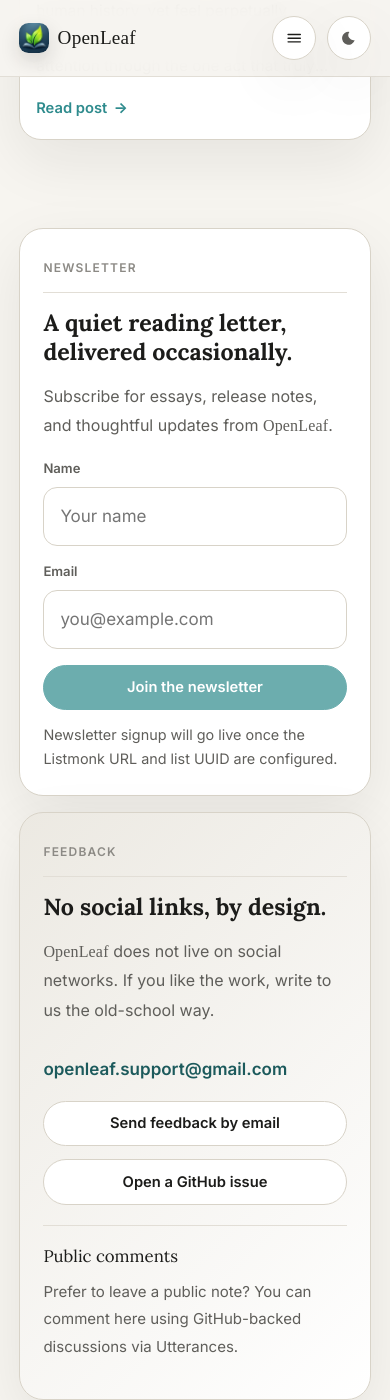
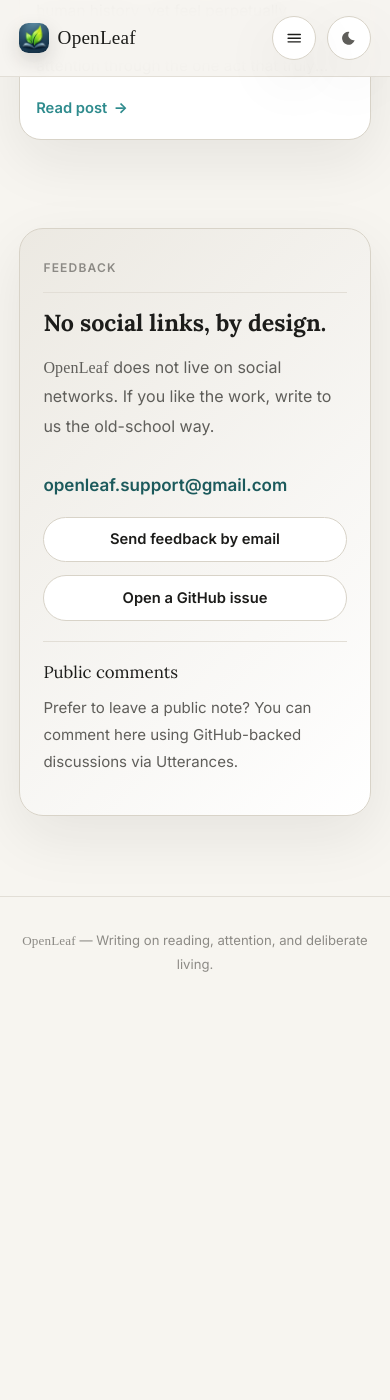
Before and after one commit to openleafsupport/openleafsupport.github.io, a Jekyll site: the page built from index.html, in a window 390 px wide and 1400 px high, scrolled down 6058 px. Built offline with Jekyll 4.4.1, drawn with Linux system fonts in a browser that asks for light colours; comment, search, counter and statistics services are not loaded; after the commit the page ends 7066 px from its top, so only the background shows below that.

Commit message:
layout change

```diff
--- a/_config.yml
+++ b/_config.yml
@@ -23,11 +23,6 @@
   issue_term: pathname
   label: feedback
 
-newsletter:
-  provider: listmonk
-  url: ""
-  list_uuid: ""
-
 defaults:
   - scope:
       path: ""
--- a/_layouts/default.html
+++ b/_layouts/default.html
@@ -150,11 +150,10 @@
     <div class="nav-meta">
       <div class="nav-links nav-links-desktop">
         <a href="{{ '/' | relative_url }}">Home</a>
+        <a href="{{ '/' | relative_url }}#launch">Announcement</a>
         <a href="{{ '/' | relative_url }}#about">About</a>
+        <a href="{{ '/' | relative_url }}#recent-posts">What's New</a>
         <a href="{{ '/' | relative_url }}#categories">Articles</a>
-        <a href="{{ '/' | relative_url }}#recent-posts">What's New</a>
-        <a href="{{ '/' | relative_url }}#launch">Updates</a>
-        <a href="{{ '/' | relative_url }}#newsletter">Newsletter</a>
         <a href="{{ '/' | relative_url }}#feedback">Feedback</a>
       </div>
       <details class="nav-dropdown">
@@ -165,11 +164,10 @@
         </summary>
         <div class="nav-dropdown-panel">
           <a href="{{ '/' | relative_url }}">Home</a>
+          <a href="{{ '/' | relative_url }}#launch">Announcement</a>
           <a href="{{ '/' | relative_url }}#about">About</a>
+          <a href="{{ '/' | relative_url }}#recent-posts">What's New</a>
           <a href="{{ '/' | relative_url }}#categories">Articles</a>
-          <a href="{{ '/' | relative_url }}#recent-posts">What's New</a>
-          <a href="{{ '/' | relative_url }}#launch">Updates</a>
-          <a href="{{ '/' | relative_url }}#newsletter">Newsletter</a>
           <a href="{{ '/' | relative_url }}#feedback">Feedback</a>
         </div>
       </details>
--- a/assets/newsletter.js
+++ /dev/null
@@ -1,66 +0,0 @@
-(function () {
-  var form = document.querySelector('[data-listmonk-form]');
-  if (!form) return;
-
-  var status = form.querySelector('[data-newsletter-status]');
-  var submit = form.querySelector('button[type="submit"]');
-  var url = (form.getAttribute('data-listmonk-url') || '').replace(/\/$/, '');
-  var listUuid = form.getAttribute('data-listmonk-list') || '';
-
-  function setStatus(message) {
-    if (status) status.textContent = message || '';
-  }
-
-  if (!url || !listUuid) {
-    if (submit) {
-      submit.disabled = true;
-      submit.setAttribute('aria-disabled', 'true');
-    }
-    setStatus('Newsletter signup will go live once the Listmonk URL and list UUID are configured.');
-    return;
-  }
-
-  form.addEventListener('submit', async function (event) {
-    event.preventDefault();
-
-    var name = (form.elements.name.value || '').trim();
-    var email = (form.elements.email.value || '').trim();
-
-    if (!email) {
-      setStatus('Please enter your email address.');
-      return;
-    }
-
-    if (submit) {
-      submit.disabled = true;
-      submit.setAttribute('aria-disabled', 'true');
-    }
-    setStatus('Subscribing...');
-
-    try {
-      var response = await fetch(url + '/api/public/subscription', {
-        method: 'POST',
-        headers: { 'Content-Type': 'application/json' },
-        body: JSON.stringify({
-          email: email,
-          name: name,
-          list_uuids: [listUuid]
-        })
-      });
-
-      if (!response.ok) {
-        throw new Error('Subscription failed');
-      }
-
-      form.reset();
-      setStatus('Thanks for subscribing. Please check your inbox for confirmation if double opt-in is enabled.');
-    } catch (error) {
-      setStatus('Subscription could not be completed right now. Please try again later or use email instead.');
-    } finally {
-      if (submit) {
-        submit.disabled = false;
-        submit.removeAttribute('aria-disabled');
-      }
-    }
-  });
-})();
--- a/assets/styles.css
+++ b/assets/styles.css
@@ -432,6 +432,8 @@
   padding: 1.6rem 1.5rem;
   border: 1px solid var(--border);
   border-radius: 20px;
+  border-bottom-left-radius: 5px;
+  border-top-left-radius: 5px;
   background:
     linear-gradient(135deg, var(--accent-soft), transparent 55%),
     var(--surface);
@@ -597,7 +599,6 @@
 #about,
 #recent-posts,
 #categories,
-#newsletter,
 #feedback {
   scroll-margin-top: 10rem;
 }
@@ -947,6 +948,10 @@
   gap: 1rem;
 }
 
+.cta-grid-single {
+  grid-template-columns: 1fr;
+}
+
 .cta-actions {
   display: flex;
   flex-wrap: wrap;
@@ -955,50 +960,6 @@
 
 .error-actions {
   margin-top: 1rem;
-}
-
-.newsletter-form {
-  margin-top: 1rem;
-}
-
-.newsletter-grid {
-  display: grid;
-  grid-template-columns: repeat(2, minmax(0, 1fr));
-  gap: 0.9rem;
-  margin-bottom: 0.95rem;
-}
-
-.newsletter-field {
-  display: flex;
-  flex-direction: column;
-  gap: 0.45rem;
-}
-
-.newsletter-field span {
-  font-size: 0.82rem;
-  font-weight: 600;
-  color: var(--text-secondary);
-}
-
-.newsletter-field input {
-  width: 100%;
-  min-height: 3rem;
-  padding: 0.85rem 1rem;
-  border: 1px solid var(--border);
-  border-radius: 14px;
-  background: var(--surface);
-  color: var(--text);
-}
-
-.newsletter-field-wide {
-  grid-column: span 1;
-}
-
-.newsletter-status {
-  margin-top: 0.8rem;
-  color: var(--text-secondary);
-  font-size: 0.9rem;
-  line-height: 1.7;
 }
 
 .comments-block {
@@ -1194,9 +1155,6 @@
   .hero-layout {
     grid-template-columns: 1fr;
   }
-  .newsletter-grid {
-    grid-template-columns: 1fr;
-  }
   .blog-toolbar,
   .cta-grid,
   .featured-post-layout,
--- a/index.html
+++ b/index.html
@@ -186,27 +186,7 @@
 </section>
 
 <section class="cta-section">
-  <div class="cta-grid">
-    <article id="newsletter" class="cta-panel">
-      <p class="section-label">Newsletter</p>
-      <h2 class="cta-title">A quiet reading letter, delivered occasionally.</h2>
-      <p class="cta-text">Subscribe for essays, release notes, and thoughtful updates from <span class="brand-name">OpenLeaf</span>.</p>
-      <form class="newsletter-form" data-listmonk-form data-listmonk-url="{{ site.newsletter.url }}" data-listmonk-list="{{ site.newsletter.list_uuid }}">
-        <div class="newsletter-grid">
-          <label class="newsletter-field">
-            <span>Name</span>
-            <input type="text" name="name" placeholder="Your name" autocomplete="name" />
-          </label>
-          <label class="newsletter-field newsletter-field-wide">
-            <span>Email</span>
-            <input type="email" name="email" placeholder="you@example.com" autocomplete="email" required />
-          </label>
-        </div>
-        <button class="cta-button cta-button-primary" type="submit">Join the newsletter</button>
-        <p class="newsletter-status" data-newsletter-status aria-live="polite"></p>
-      </form>
-    </article>
-
+  <div class="cta-grid cta-grid-single">
     <article id="feedback" class="cta-panel cta-panel-contrast">
       <p class="section-label">Feedback</p>
       <h2 class="cta-title">No social links, by design.</h2>
@@ -254,4 +234,3 @@
 ]
 </script>
 <script src="{{ '/assets/blog-index.js' | relative_url }}" defer></script>
-<script src="{{ '/assets/newsletter.js' | relative_url }}" defer></script>
```
Also changed, not shown: .github/workflows/optimize-images.yml (added).
